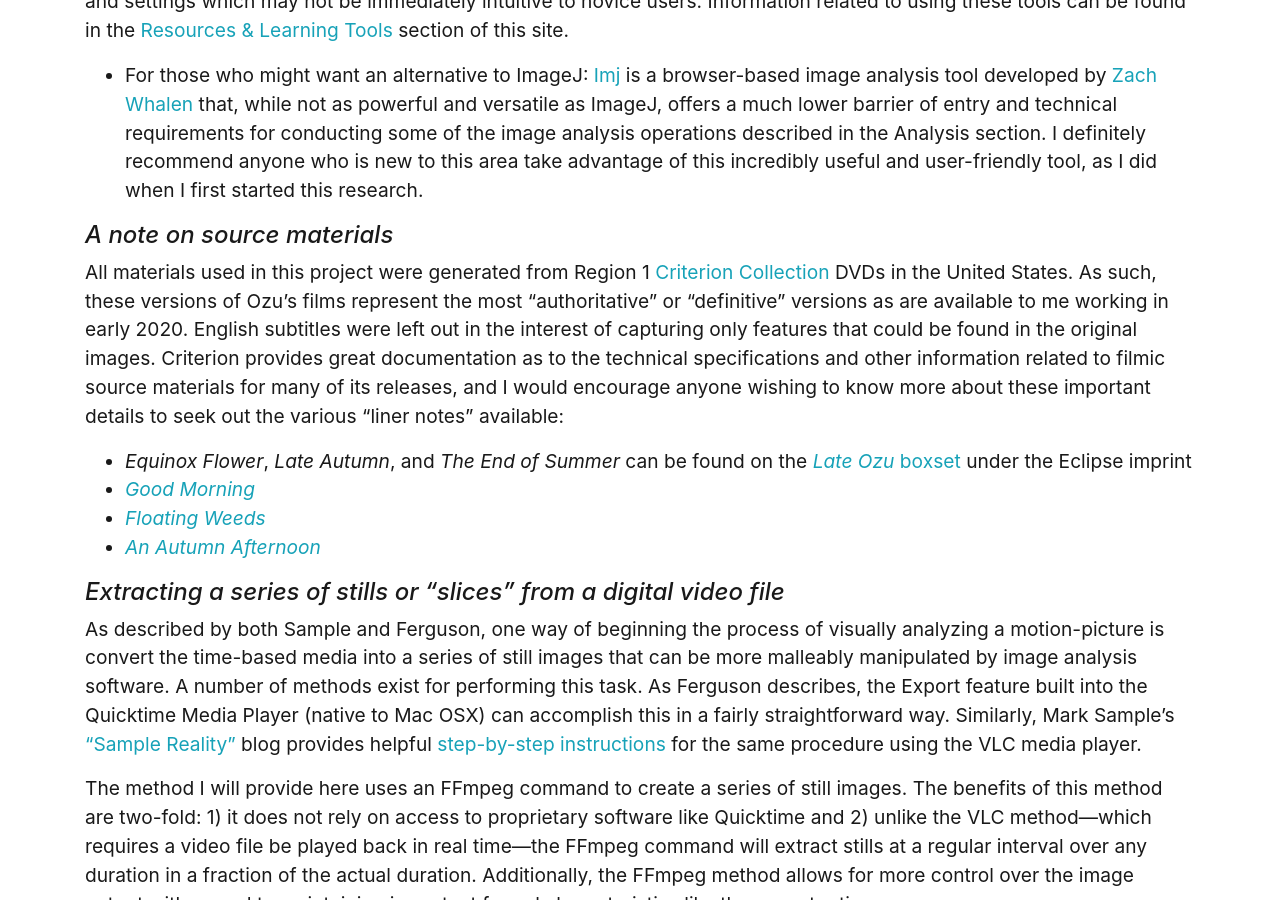
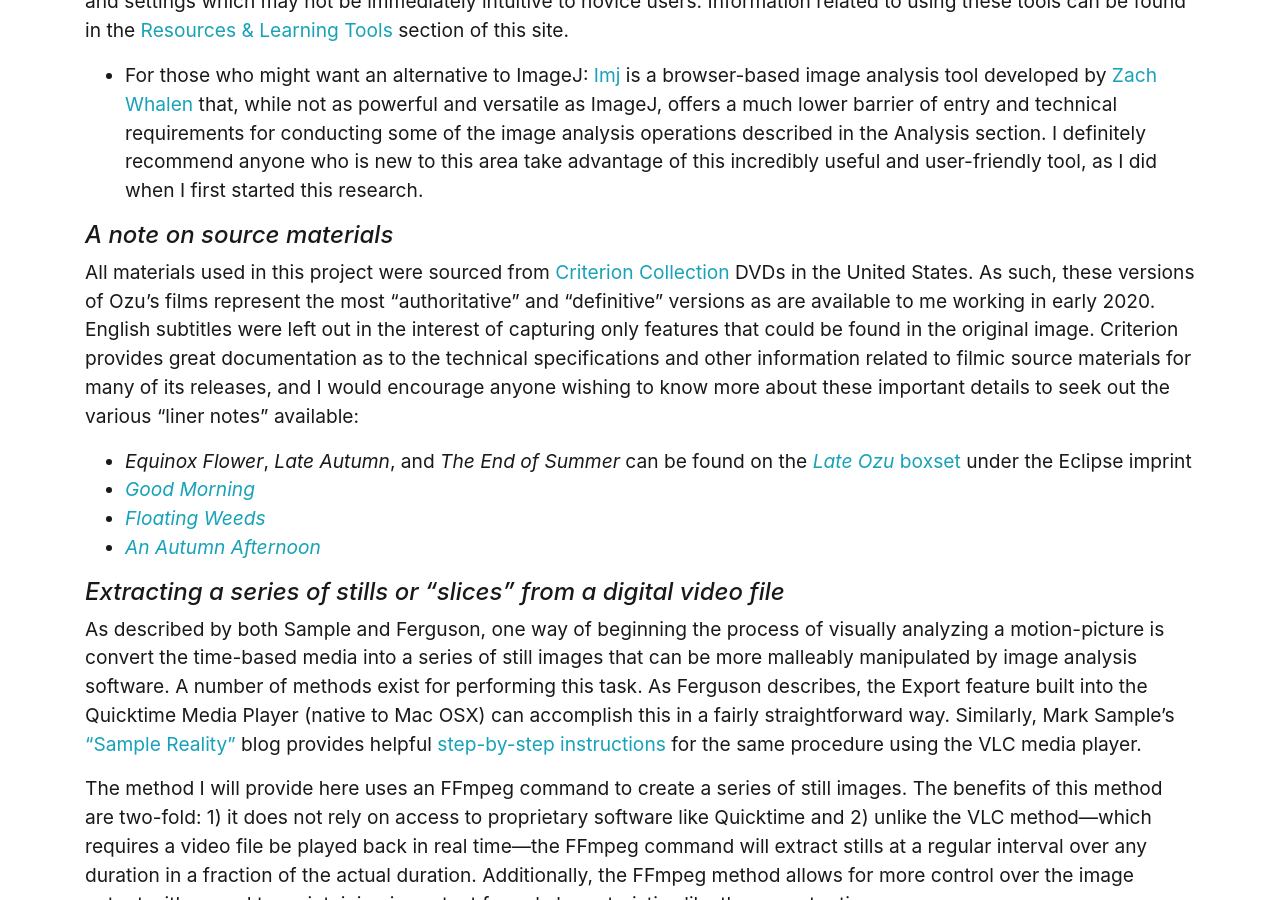
Before and after one commit to drodz11/colors-of-ozu, a Jekyll site: the page built from pages/methods.md, in a window 1280 px wide and 900 px high, scrolled down 427 px. Built offline with Jekyll 4.4.1, drawn with Linux system fonts in a browser that asks for light colours.

Commit message:
Update methods.md

```diff
--- a/pages/methods.md
+++ b/pages/methods.md
@@ -17,7 +17,7 @@
   * For those who might want an alternative to ImageJ: [Imj](http://www.zachwhalen.net/pg/imj/) is a browser-based image analysis tool developed by [Zach Whalen](http://www.zachwhalen.net/) that, while not as powerful and versatile as ImageJ, offers a much lower barrier of entry and technical requirements for conducting some of the image analysis operations described in the Analysis section. I definitely recommend anyone who is new to this area take advantage of this incredibly useful and user-friendly tool, as I did when I first started this research.
 
 #### _A note on source materials_
-All materials used in this project were generated from Region 1 [Criterion Collection](https://www.criterion.com/) DVDs in the United States. As such, these versions of Ozu's films represent the most "authoritative" or "definitive" versions as are available to me working in early 2020. English subtitles were left out in the interest of capturing only features that could be found in the original images. Criterion provides great documentation as to the technical specifications and other information related to filmic source materials for many of its releases, and I would encourage anyone wishing to know more about these important details to seek out the various "liner notes" available:
+All materials used in this project were sourced from [Criterion Collection](https://www.criterion.com/) DVDs in the United States. As such, these versions of Ozu's films represent the most "authoritative" and "definitive" versions as are available to me working in early 2020. English subtitles were left out in the interest of capturing only features that could be found in the original image. Criterion provides great documentation as to the technical specifications and other information related to filmic source materials for many of its releases, and I would encourage anyone wishing to know more about these important details to seek out the various "liner notes" available:
   * _Equinox Flower_, _Late Autumn_, and _The End of Summer_ can be found on the [_Late Ozu_ boxset](https://www.criterion.com/boxsets/427-eclipse-series-3-late-ozu) under the Eclipse imprint
   * [_Good Morning_](https://www.criterion.com/films/624-good-morning)
   * [_Floating Weeds_](https://www.criterion.com/films/349-floating-weeds)
```
